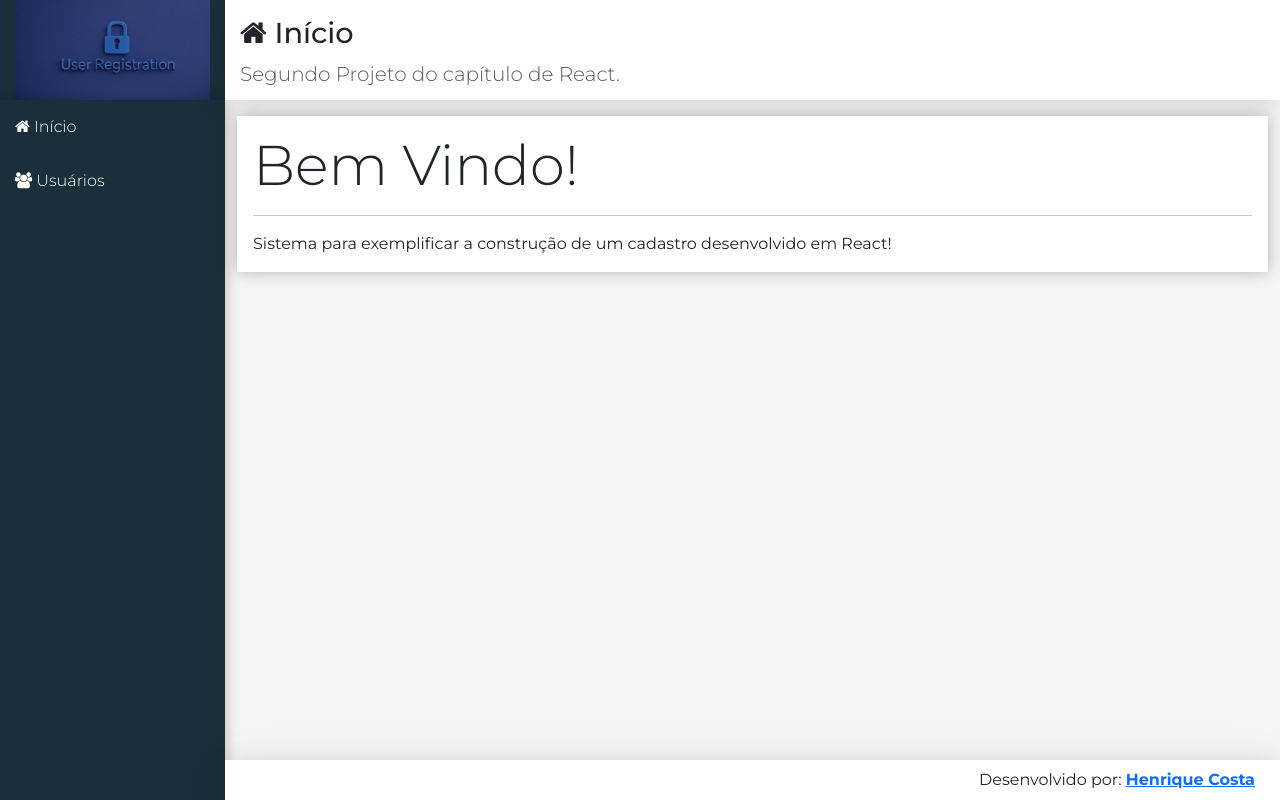
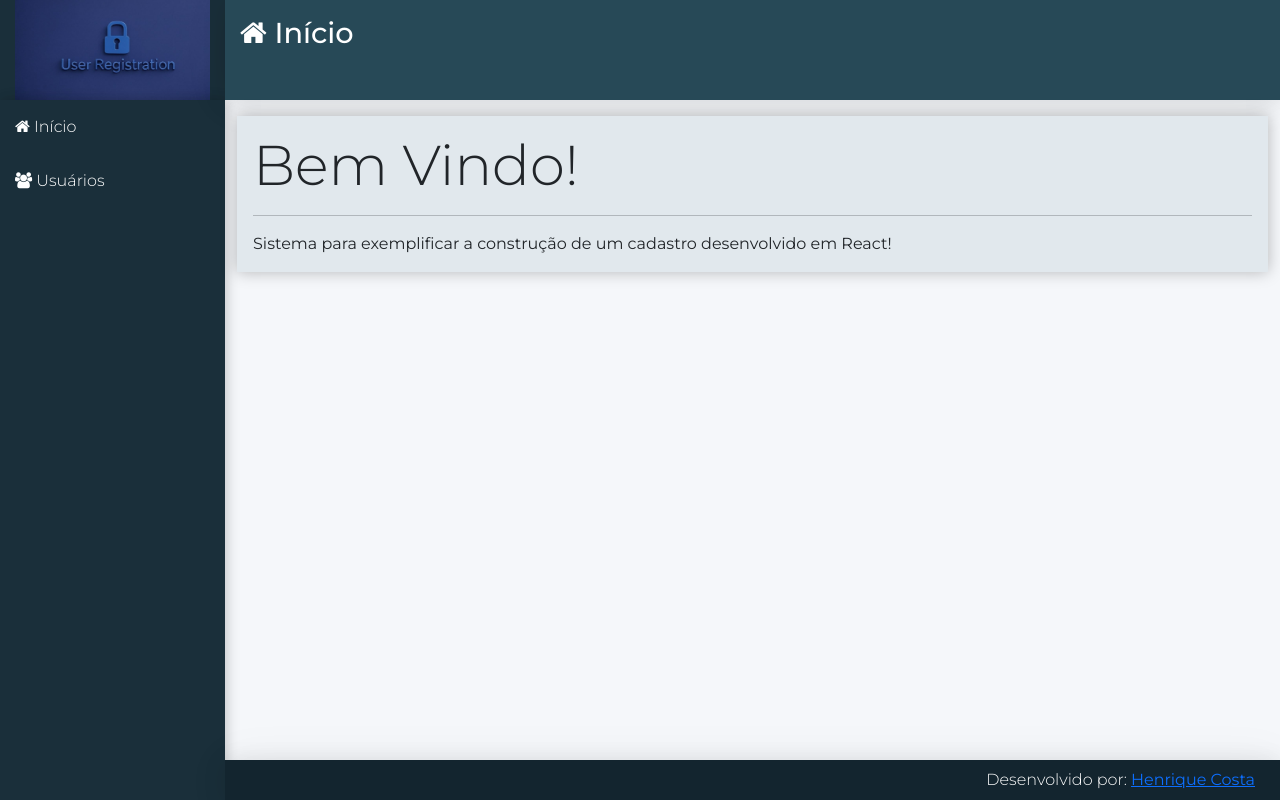
Before and after one commit to HenriqueCostaSI/CRUD-React, a React (Create React App) app in the folder frontend/: page / in a window 1280 px wide. Built offline with nearby package versions, Linux system fonts and the light colour scheme.

Commit message:
Atualizando o Css

```diff
--- a/frontend/src/components/home/Home.jsx
+++ b/frontend/src/components/home/Home.jsx
@@ -2,7 +2,7 @@ import React from 'react'
 import Main from '../template/Main'
 
 const Home = props => (
-    <Main icon="home" title="Início" subtitle="Segundo Projeto do capítulo de React.">
+    <Main icon="home" title="Início">
         <div className='display-4'>Bem Vindo!</div>
         <hr />
         <p className="mb-0">Sistema para exemplificar a construção
--- a/frontend/src/components/template/Footer.css
+++ b/frontend/src/components/template/Footer.css
@@ -3,6 +3,11 @@ footer.footer {
     align-items: center;
     justify-content: flex-end;
     padding: 0 25px;
-    background-color: #FFF;
+    background-color: #13252F;
     box-shadow: var(--shadow);
 }
+footer span {
+    color: #FFF;
+    text-decoration: none;
+    font-weight: 300;
+}
--- a/frontend/src/components/template/Header.css
+++ b/frontend/src/components/template/Header.css
@@ -1,5 +1,5 @@
 header.header {
-    background-color: #FFF;
+    background-color: #274957;
     padding: 0px 15px;
     overflow: hidden;
     white-space: nowrap;
@@ -8,4 +8,5 @@ header.header {
 
 header.header h1 {
     font-size: 1.8em;
+    color: #FFF;
 }
--- a/frontend/src/components/template/Header.jsx
+++ b/frontend/src/components/template/Header.jsx
@@ -6,7 +6,7 @@ const Header = props => (
         <h1 className="mt-3">
             <i className={`fa fa-${props.icon}`}></i> {props.title}
         </h1>
-        <p className="lead text-muted">{props.subtitle}</p>
+
     </header>
 )
 
--- a/frontend/src/components/template/Main.css
+++ b/frontend/src/components/template/Main.css
@@ -1,4 +1,4 @@
 main > div {
-    background-color: #FFF;
+    background-color: #E1E8ED;
     box-shadow: 0px 0px 15px #0004;
 }
--- a/frontend/src/main/App.css
+++ b/frontend/src/main/App.css
@@ -32,7 +32,7 @@
       "menu content"
       "menu footer";
   height: 100vh;
-  background-color: #F5F5F5;
+  background-color:#F5F7FA;
 }
 
 aside.logo {
```
